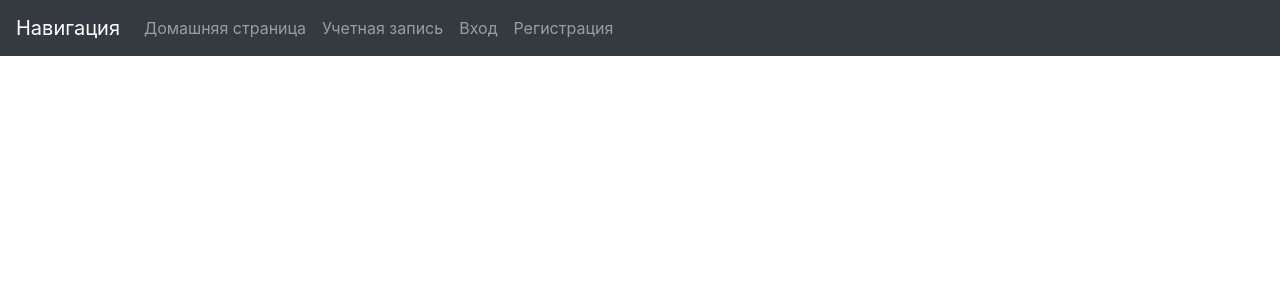
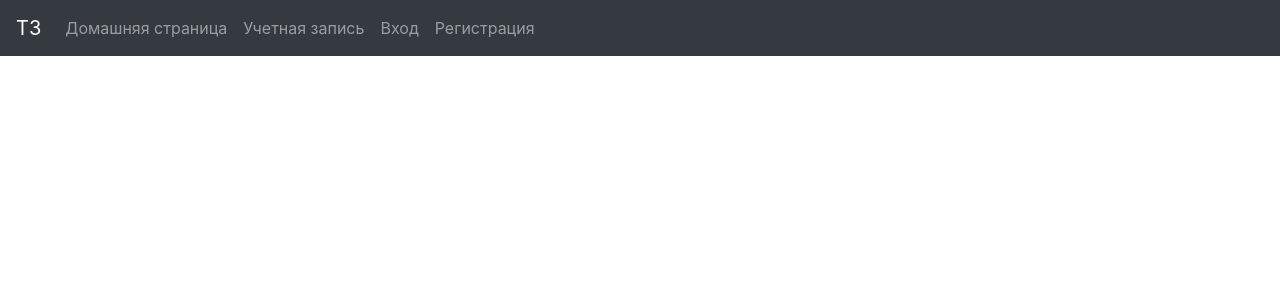
Before and after one commit to Slovjanin/TehZadanie, a PHP site: page /rest-api-authentication-example/ in a window 1280 px wide. Shown: the top 300 px of the page. Run offline with PHP 8.4, Linux system fonts and the light colour scheme; some libraries are stand-ins or nearby versions.

Commit message:
Update index.php

```diff
--- a/index.php
+++ b/index.php
@@ -4,7 +4,7 @@
 <head>
     <meta charset="utf-8" />
     <meta name="viewport" content="width=device-width, initial-scale=1, shrink-to-fit=no" />
-    <title>Пример REST API аутентификации</title>
+    <title>Техническое заданиеи</title>
     <link rel="stylesheet" href="https://stackpath.bootstrapcdn.com/bootstrap/4.3.1/css/bootstrap.min.css"
         crossorigin="anonymous" />
     <link rel="stylesheet" href="custom.css" />
@@ -14,7 +14,7 @@
 
     <!-- Навигация -->
     <nav class="navbar navbar-expand-md navbar-dark bg-dark fixed-top">
-        <a class="navbar-brand" href="#">Навигация</a>
+        <a class="navbar-brand" href="#">ТЗ</a>
         <button class="navbar-toggler" type="button" data-toggle="collapse" data-target="#navbarNavAltMarkup"
             aria-controls="navbarNavAltMarkup" aria-expanded="false" aria-label="Toggle navigation">
             <span class="navbar-toggler-icon"></span>
```
